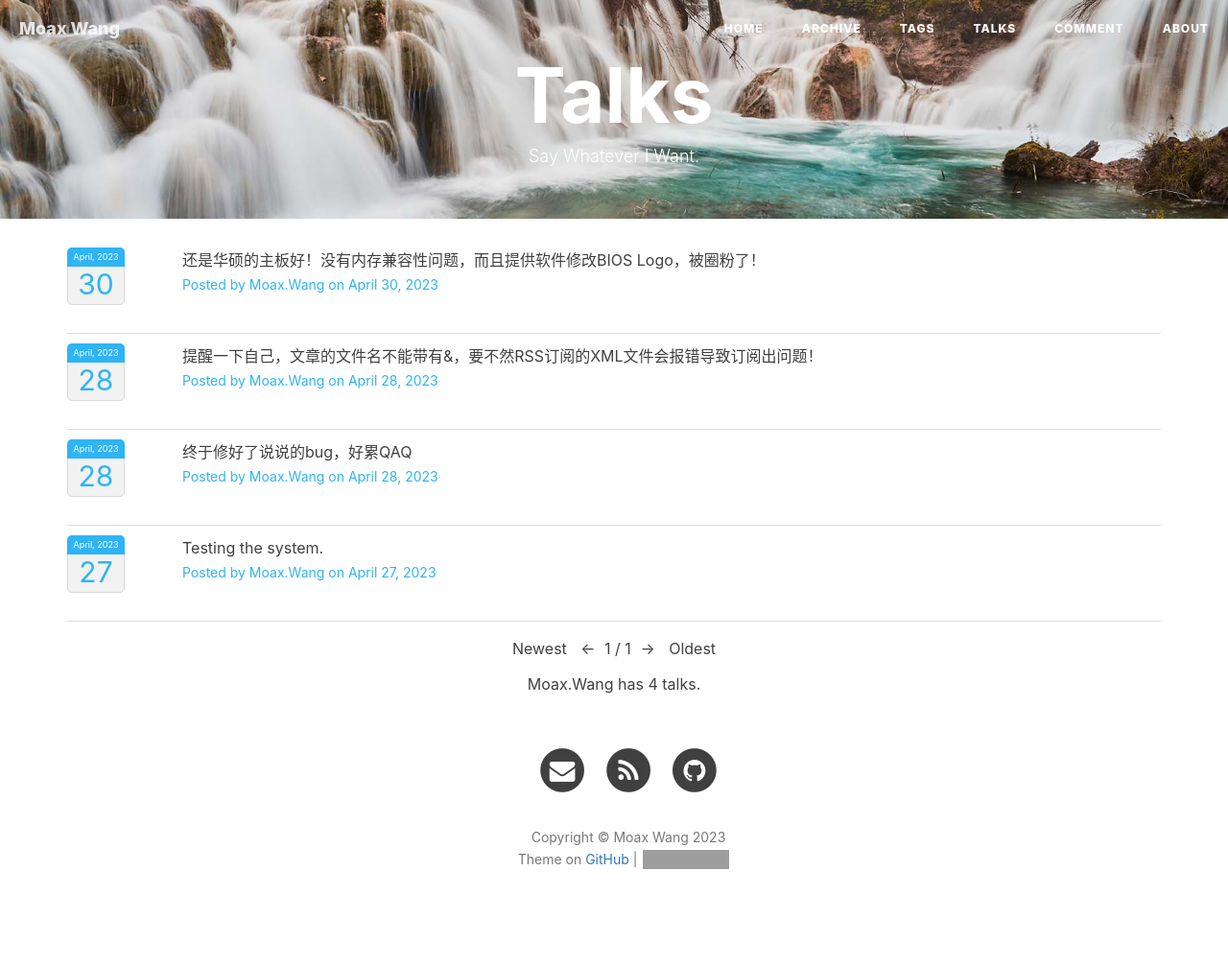
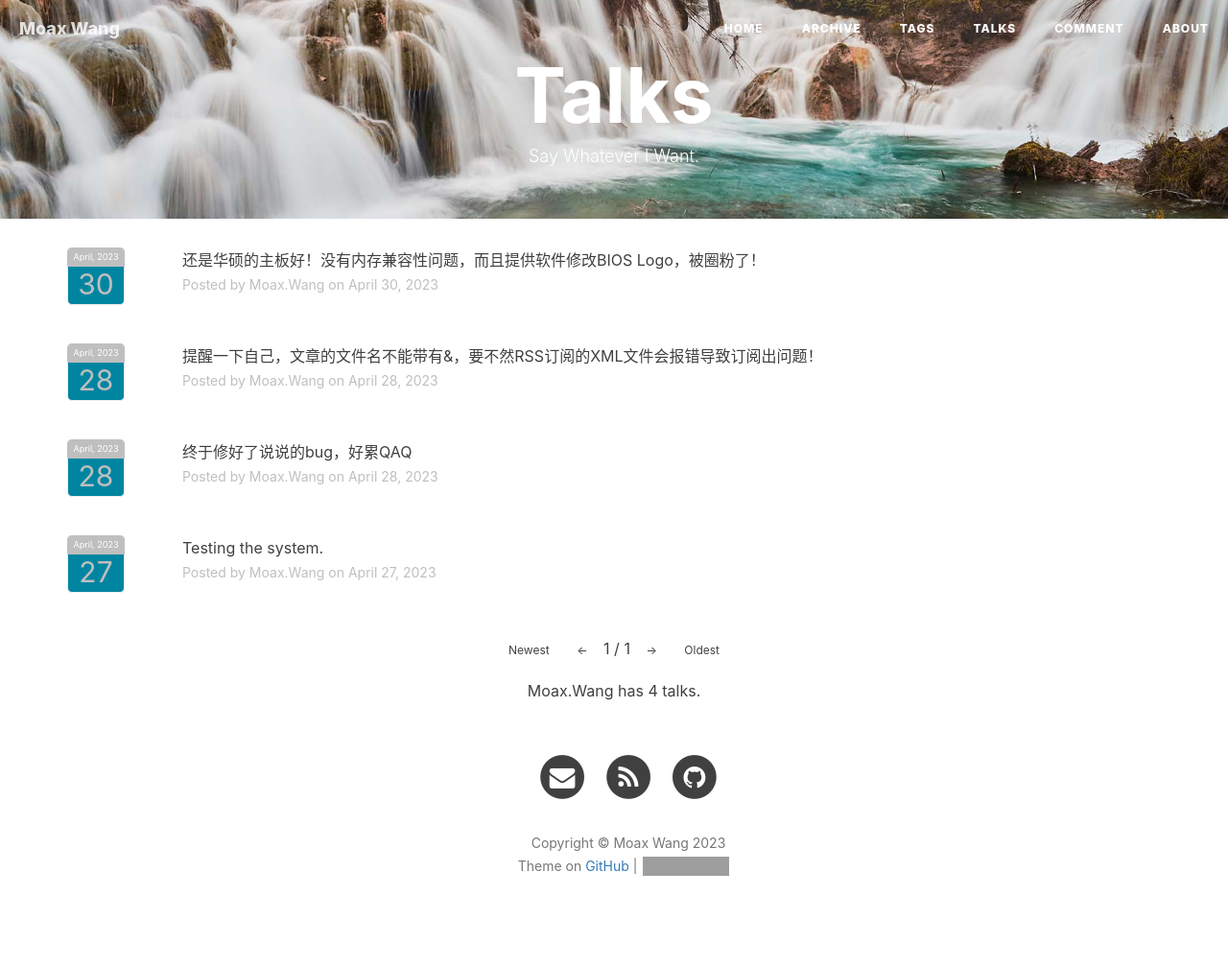
Before and after one commit to WinchellWang/winchellwang.github.io, a Jekyll site: the page built from 3talk.html, in a window 1280 px wide. Shown: the whole page at 96% size. Built offline with Jekyll 4.4.1, drawn with Linux system fonts in a browser that asks for light colours; nearby versions of some CDN libraries; comment, search, counter and statistics services are not loaded; grey boxes are pictures that could not be loaded.

Commit message:
Update 3talk.html

```diff
--- a/3talk.html
+++ b/3talk.html
@@ -20,23 +20,13 @@
     </div>
 <style>
 
-.hexo-douban-active {
-    background: #657b83;
-    color: #fff;
-}
-
-.hexo-douban-active:hover{
-    background: #657b83;
-    color: red;
-}
-
 .hexo-douban-item {
     padding-bottom: 10px;
     position: relative;
     clear: both;
     min-height: 100px;
     padding: 10px 0;
-    border-bottom: 1px #ddd solid;
+    border-bottom: 1px #bfbfbf;
 }
 
 @media screen and (max-width: 600px) {
@@ -58,7 +48,7 @@
 
 .hexo-douban-meta {
     font-size: 14px;
-    color: #2fb4f5;
+    color: #bfbfbf;
     padding-right: 10px;
 }
 
@@ -69,11 +59,21 @@
 }
 
 .hexo-douban-button {
-    padding: 5px;
+    /* padding: 5px; */
+    display: inline-block;
+    border: 1px solid rgba(255, 255, 255, 0.8);
+    border-radius: 999em;
+    padding: 0 10px;
+    /* color: #ffffff; */
+    line-height: 24px;
+    font-size: 12px;
+    text-decoration: none;
+    margin: 0 1px;
+    margin-bottom: 6px;
 }
 
 .hexo-douban-button:hover {
-    background: #657b83;
+    background: #0085a1;
     color: #fff;
 }
 
@@ -93,15 +93,15 @@
 .page-action-calendar {
     width: 60px;
     height: 60px;
-    background-color: #f2f2f2;
-    border: 1px solid #d9d9d9;
+    background-color: #0085a1;
+    border: 1px solid #eeeeee;
     border-radius: 5px;
     float: left;
     margin-right: 10px;
 }
 
 .page-action-calendar .sub-month {
-    background-color: #2fb4f5;
+    background-color: #bfbfbf;
     color: #fff;
     border-top-left-radius: 5px;
     border-top-right-radius: 5px;
@@ -116,7 +116,7 @@
     font-size: 30px;
     line-height: 36px;
     text-align: center;
-    color: #2fb4f5;
+    color: #bfbfbf;
 }
 
 </style>
```
Also changed, not shown: other parts of 3talk.html (+0 -18 lines).
